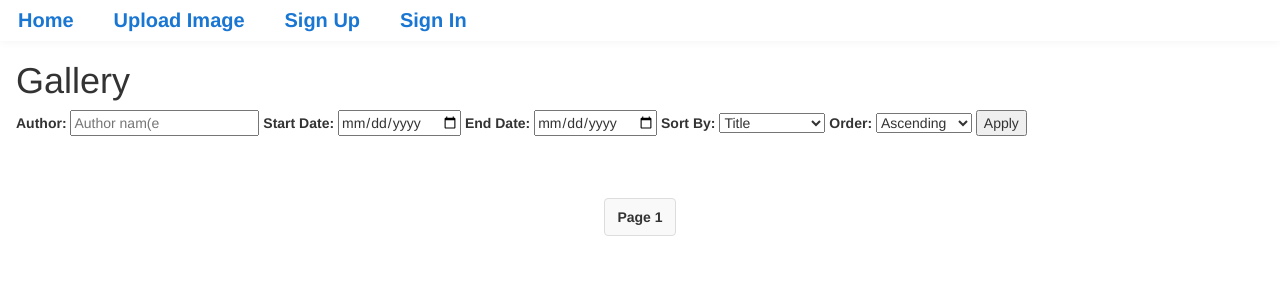
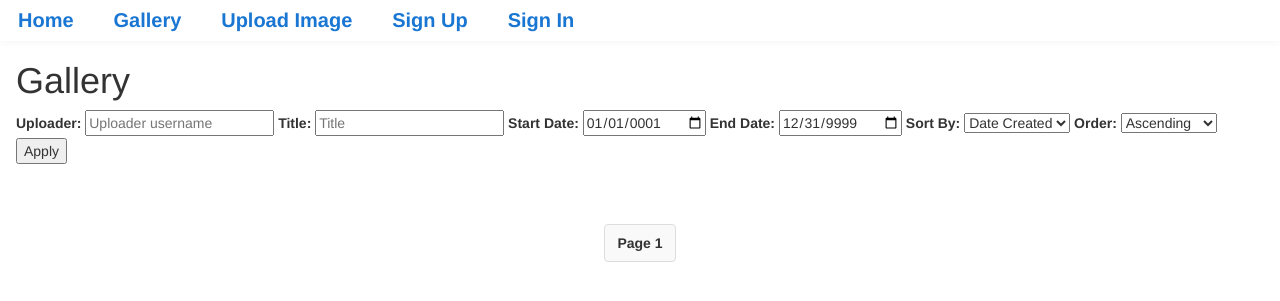
Before and after one commit to x-9917638/AnimAuth, a Flask app: page /gallery in a window 1280 px wide. Shown: the top 301 px of the page. Run offline with Flask 3, Linux system fonts and the light colour scheme; some libraries are stand-ins or nearby versions.

Commit message:
Added filtering / searching to gallery. Turned off autocomplete for all forms.

```diff
--- a/app.py
+++ b/app.py
@@ -5,7 +5,7 @@
 from flask import Flask, render_template, request, redirect, flash, url_for, abort, session, \
     send_from_directory
 from flask_sqlalchemy import SQLAlchemy
-from sqlalchemy import func
+from sqlalchemy import func, desc
 from flask_uuid import FlaskUUID
 from werkzeug.security import generate_password_hash, check_password_hash
 
@@ -17,7 +17,7 @@
 
 
 
-def create_app(debug_config=None):
+def create_app():
     app = Flask(__name__, instance_relative_config=True)
     app.config["SECRET_KEY"] = 'dev'
     app.config["SQLALCHEMY_DATABASE_URI"] = 'sqlite:///default.db'
@@ -25,13 +25,6 @@
     app.config["MAX_CONTENT_LENGTH"] = 32 * 1024 * 1024 # 32 mb (Images can't be that big, rightttt)
     app.config['PERMANENT_SESSION_LIFETIME'] = timedelta(days=7)
     app.config['USE_PERMANENT_SESSION'] = True
-    app.config["SQLALCHEMY_ECHO"] = True
-
-
-    if not debug_config:
-        app.config.from_pyfile('config.py', silent=True)
-    else:
-        app.config.from_mapping(debug_config)
 
     return app
 
@@ -70,9 +63,9 @@
     return extension not in ("jpg", "png", "jpeg", "gif", "tif", "svg")
 
 
-def get_recent_images(app: Flask):
+def get_recent_images(app: Flask, num: int):
     """Returns a list of the file ids of the last 10 images upload"""  # Will use on landing page probably
-    return UserUploadedImage.query.order_by(UserUploadedImage.created.desc()).limit(10)
+    return UserUploadedImage.query.order_by(UserUploadedImage.created.desc()).limit(num)
 
 
 def handle_json_submission() -> None | tuple[str, str]:
@@ -117,42 +110,62 @@
 
 @app.route('/')
 def index():
-    return render_template("index.html", images=get_recent_images(app))
+    return render_template("index.html", images=get_recent_images(app, 5))
 
 @app.route("/gallery")
 def gallery():
     page = request.args.get('page', 1, type=int)
 
     sort = request.args.get("sort")
-    if not sort or sort == "date": sort = "id"
+    if not sort: sort = "id"
 
     order = request.args.get("sort-order")
 
-    end_date = request.args.get("end-date")
-    if not end_date: end_date = "9999-12-31"
-    end_date = datetime.strptime(end_date, "%Y-%m-%d")
+    str_end_date = request.args.get("end-date")
+    if not str_end_date: str_end_date = "9999-12-31"
+    end_date = datetime.strptime(str_end_date, "%Y-%m-%d")
 
 
-    start_date = request.args.get("start-date")
-    if not start_date: start_date = "0001-01-01"
-    start_date = datetime.strptime(start_date, "%Y-%m-%d")
+    str_start_date = request.args.get("start-date")
+    if not str_start_date: str_start_date = "0001-01-01"
+    start_date = datetime.strptime(str_start_date, "%Y-%m-%d")
+
+    author = request.args.get("author")
+
+    title = request.args.get("title")
+
+    query = UserUploadedImage.query.filter(
+        UserUploadedImage.created >= start_date,
+        UserUploadedImage.created <= end_date,
+    )
 
     match order:
         case "desc":
-            query = UserUploadedImage.query.filter(
-                UserUploadedImage.created >= start_date,
-                UserUploadedImage.created <= end_date,
-            ).order_by(func.lower(getattr(UserUploadedImage, sort, None)))
+            query = query.order_by(desc(func.lower(getattr(UserUploadedImage, sort, None))))
         case _:
-            query = UserUploadedImage.query.filter(
-                UserUploadedImage.created >= start_date,
-                UserUploadedImage.created <= end_date,
-            ).order_by(func.lower(getattr(UserUploadedImage, sort, None)))
+            query = query.order_by(func.lower(getattr(UserUploadedImage, sort, None)))
 
-    total = query.count()
+    if author:
+        query = query.filter(
+            UserUploadedImage.author.like(f"%{author.lower()}%")
+        )
+
+    if title:
+        query = query.filter(
+            UserUploadedImage.title.like(f"%{title.lower()}%")
+        )
+
     images = query.offset((page - 1) * 12).limit(12).all()
-    print(images)
-    return render_template("gallery.html", images=images, page=page)
+    return render_template("gallery.html",
+                           images=images,
+                           page=page,
+                           author=author,
+                           title=title,
+                           sort=sort,
+                           order=order,
+                           start_date=str_start_date,
+                           end_date=str_end_date
+                           )
 
 @app.route('/login', methods=["GET", "POST"])
 def login():
--- a/templates/base.html
+++ b/templates/base.html
@@ -17,6 +17,7 @@
 <div id="header">
     <nav>
         <a href="{{ url_for('index') }}">Home</a>
+        <a href="{{ url_for('gallery') }}">Gallery</a>
         <a href="{{ url_for('upload') }}">Upload Image</a>
         <a href="{{ url_for('signup') }}">Sign Up</a>
         <a href="{{ url_for('login') }}">Sign In</a>
--- a/templates/gallery.html
+++ b/templates/gallery.html
@@ -11,27 +11,31 @@
     <div class="gallery-header">
         <h1>Gallery</h1>
         <div class="gallery-filters">
-            <form id="filter-form" method="GET" action="{{ url_for('gallery') }}">
-                <label for="author">Author:</label>
-                <input type="text" id="author" name="author" placeholder="Author nam(e">
+            <form autocomplete="off" id="filter-form" method="GET" action="{{ url_for('gallery') }}">
+
+                <label for="author">Uploader: </label>
+                <input type="text" id="author" name="author" {% if author %}value="{{ author }}"{% endif %} placeholder="Uploader username">
+
+                <label for="title">Title: </label>
+                <input type="text" id="title" name="title" {% if title %}value="{{ title }}"{% endif %} placeholder="Title">
 
                 <label for="start-date">Start Date:</label>
-                <input type="date" id="start-date" name="start_date">
+                <input type="date" id="start-date" name="start-date" value="{{ start_date }}">
 
                 <label for="end-date">End Date:</label>
-                <input type="date" id="end-date" name="end_date">
+                <input type="date" id="end-date" name="end-date" value="{{ end_date }}">
 
                 <label for="sort">Sort By:</label>
                 <select id="sort" name="sort">
                     <option value="title">Title</option>
-                    <option value="author">Author</option>
-                    <option value="date">Date Created</option>
+                    <option value="author" {% if sort == "author" %}selected{% endif %}>Author</option>
+                    <option value="id" {% if sort == "id" %}selected{% endif %}>Date Created</option>
                 </select>
 
                 <label for="sort-order">Order:</label>
-                <select id="sort-order" name="sort_order">
+                <select id="sort-order" name="sort-order">
                     <option value="asc">Ascending</option>
-                    <option value="desc">Descending</option>
+                    <option value="desc" {% if order == "desc" %}selected{% endif %}>Descending</option>
                 </select>
 
                 <button type="submit">Apply</button>
--- a/templates/login.html
+++ b/templates/login.html
@@ -24,7 +24,7 @@
 
 
 
-    <form id="signup-form">
+    <form autocomplete="off" id="signup-form">
         <label for="username">Username</label>
         <input type="text" maxlength="100" class="form-box" name="username" id="username">
         <label for="placeholder">Password</label>
--- a/templates/signup.html
+++ b/templates/signup.html
@@ -26,7 +26,7 @@
 
 
 
-    <form id="signup-form">
+    <form autocomplete="off" id="signup-form">
         <p id="instructions">To create a password, draw 3-10 frames of a GIF. Note: Your animation speed matters!</p>
         <p id="motivation">Bring out your artistic talent!</p>
         <label for="username">Username</label>
--- a/templates/upload.html
+++ b/templates/upload.html
@@ -3,7 +3,7 @@
 {% block content %}
     <h1 >Upload an Image</h1>
     <div id="upload-preview"></div>
-    <form id="upload-image-form" enctype="multipart/form-data" method="POST" action="{{ url_for('upload') }}">
+    <form autocomplete="off" id="upload-image-form" enctype="multipart/form-data" method="POST" action="{{ url_for('upload') }}">
         <input type="file" accept="image/*" name="image" id="image-input" required>
         <input type="text" class="form-box" maxlength="100" id="title" name="title" placeholder="Title (Required)" {% if title %}value={{ title }}{% endif %} required>
         <input type="text" class="form-box" maxlength="5000" id="description" name="description" placeholder="Description (Optional)" {% if description %}value={{ description }}{% endif %}>
```
